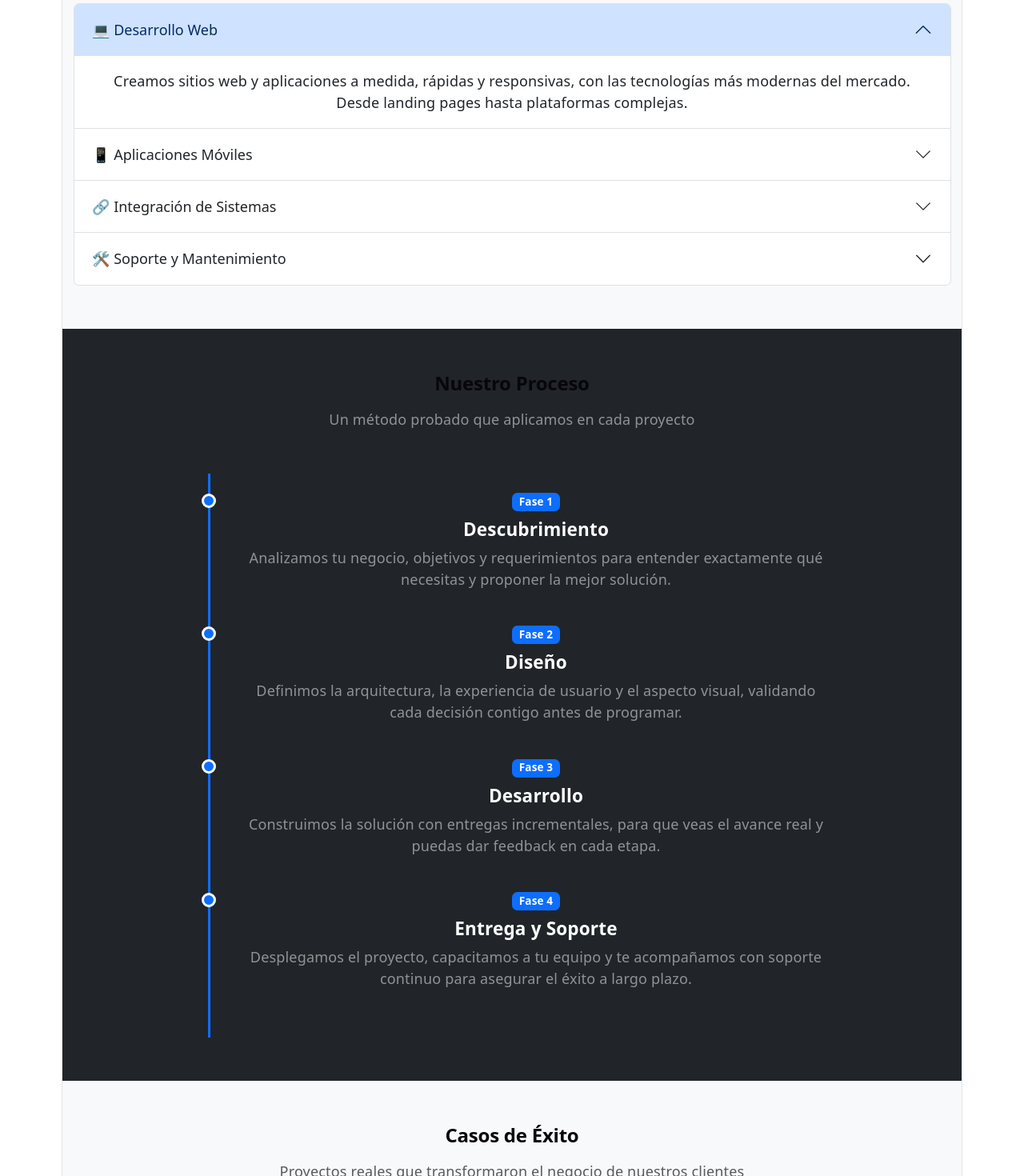
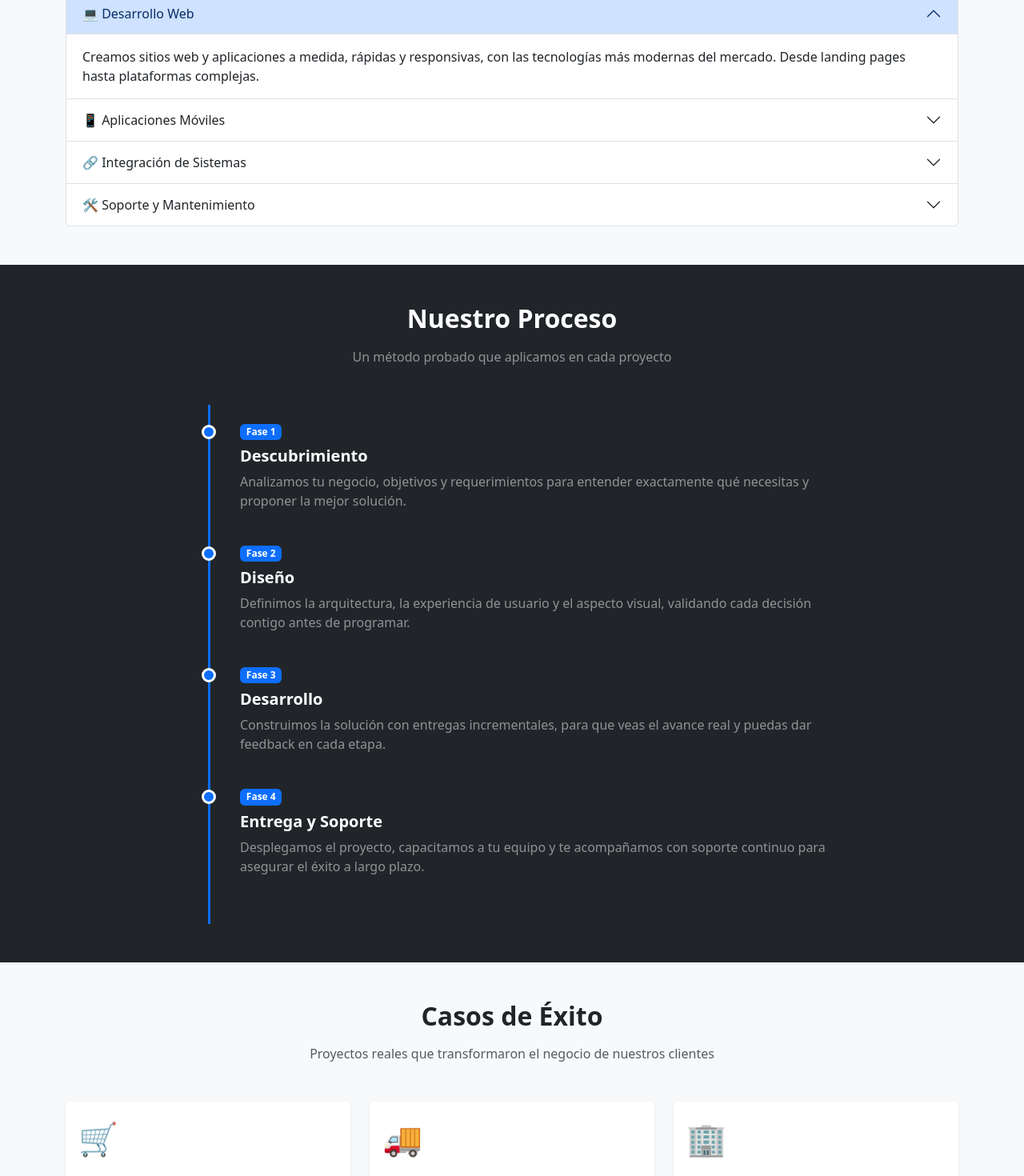
Before and after one commit to jeanperea1016/techsolve, a React (Vite) app: page / in a window 1280 px wide. Shown: the part 880-2350 px from the top of the page at 80% size. Built offline with nearby package versions, Linux system fonts and the light colour scheme.

Commit message:
Update index.css

```diff
--- a/src/index.css
+++ b/src/index.css
@@ -1,111 +1,19 @@
-:root {
-  --text: #6b6375;
-  --text-h: #08060d;
-  --bg: #fff;
-  --border: #e5e4e7;
-  --code-bg: #f4f3ec;
-  --accent: #aa3bff;
-  --accent-bg: rgba(170, 59, 255, 0.1);
-  --accent-border: rgba(170, 59, 255, 0.5);
-  --social-bg: rgba(244, 243, 236, 0.5);
-  --shadow:
-    rgba(0, 0, 0, 0.1) 0 10px 15px -3px, rgba(0, 0, 0, 0.05) 0 4px 6px -2px;
+/* src/index.css */
 
-  --sans: system-ui, 'Segoe UI', Roboto, sans-serif;
-  --heading: system-ui, 'Segoe UI', Roboto, sans-serif;
-  --mono: ui-monospace, Consolas, monospace;
-
-  font: 18px/145% var(--sans);
-  letter-spacing: 0.18px;
-  color-scheme: light dark;
-  color: var(--text);
-  background: var(--bg);
-  font-synthesis: none;
-  text-rendering: optimizeLegibility;
-  -webkit-font-smoothing: antialiased;
-  -moz-osx-font-smoothing: grayscale;
-
-  @media (max-width: 1024px) {
-    font-size: 16px;
-  }
-}
-
-@media (prefers-color-scheme: dark) {
-  :root {
-    --text: #9ca3af;
-    --text-h: #f3f4f6;
-    --bg: #16171d;
-    --border: #2e303a;
-    --code-bg: #1f2028;
-    --accent: #c084fc;
-    --accent-bg: rgba(192, 132, 252, 0.15);
-    --accent-border: rgba(192, 132, 252, 0.5);
-    --social-bg: rgba(47, 48, 58, 0.5);
-    --shadow:
-      rgba(0, 0, 0, 0.4) 0 10px 15px -3px, rgba(0, 0, 0, 0.25) 0 4px 6px -2px;
-  }
-
-  #social .button-icon {
-    filter: invert(1) brightness(2);
-  }
+/* Reset básico: quita el margen por defecto del navegador
+   y hace que padding/border no sumen al ancho total. */
+* {
+  box-sizing: border-box;
 }
 
 body {
   margin: 0;
+  font-family: system-ui, 'Segoe UI', Roboto, sans-serif;
 }
 
+/* El contenedor raíz ocupa todo el ancho disponible.
+   Sin width fijo, sin margin auto, sin bordes: la app va de borde a borde. */
 #root {
-  width: 1126px;
-  max-width: 100%;
-  margin: 0 auto;
-  text-align: center;
-  border-inline: 1px solid var(--border);
-  min-height: 100svh;
-  display: flex;
-  flex-direction: column;
-  box-sizing: border-box;
+  width: 100%;
+  min-height: 100vh;
 }
-
-h1,
-h2 {
-  font-family: var(--heading);
-  font-weight: 500;
-  color: var(--text-h);
-}
-
-h1 {
-  font-size: 56px;
-  letter-spacing: -1.68px;
-  margin: 32px 0;
-  @media (max-width: 1024px) {
-    font-size: 36px;
-    margin: 20px 0;
-  }
-}
-h2 {
-  font-size: 24px;
-  line-height: 118%;
-  letter-spacing: -0.24px;
-  margin: 0 0 8px;
-  @media (max-width: 1024px) {
-    font-size: 20px;
-  }
-}
-p {
-  margin: 0;
-}
-
-code,
-.counter {
-  font-family: var(--mono);
-  display: inline-flex;
-  border-radius: 4px;
-  color: var(--text-h);
-}
-
-code {
-  font-size: 15px;
-  line-height: 135%;
-  padding: 4px 8px;
-  background: var(--code-bg);
-}
```
